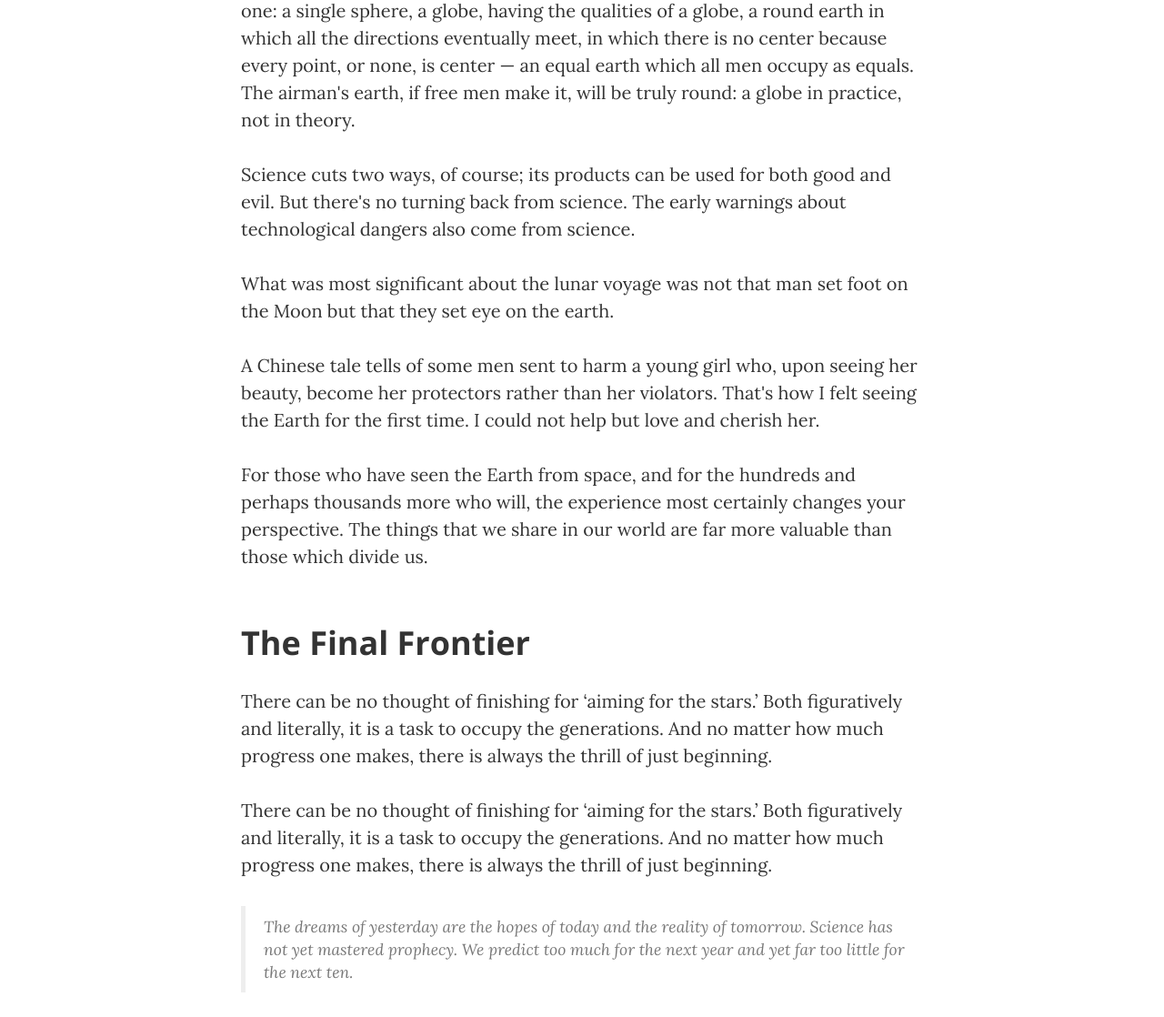
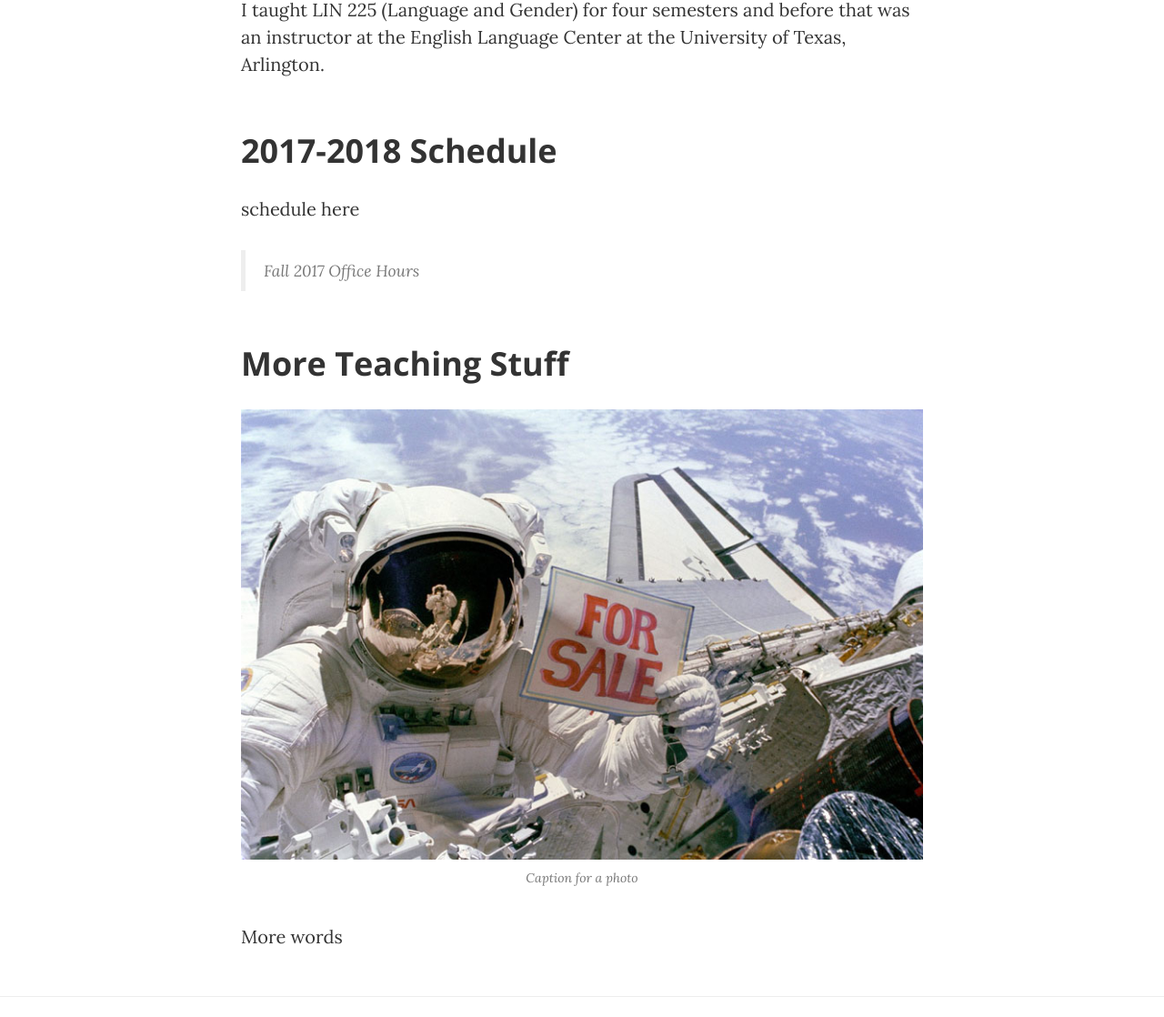
Before and after one commit to MonNesbitt/Website, a website: page teaching.html in a window 1280 px wide. Shown: the part 710-1828 px from the top of the page at 91% size. Drawn offline with nearby package versions, Linux system fonts and the light colour scheme.

Commit message:
Update teaching.html

```diff
--- a/teaching.html
+++ b/teaching.html
@@ -74,9 +74,9 @@
             <div class="row">
                 <div class="col-lg-8 col-lg-offset-2 col-md-10 col-md-offset-1">
                     <div class="post-heading">
-                        <h1>Man must explore, and this is exploration at its greatest</h1>
-                        <h2 class="subheading">Problems look mighty small from 150 miles up</h2>
-                        <span class="meta">Posted by <a href="#">Start Bootstrap</a> on August 24, 2014</span>
+                        <h1>quote about teaching</h1>
+                        <h2 class="subheading">and some more stuff</h2>
+                        <span class="meta">Author Name</span>
                     </div>
                 </div>
             </div>
@@ -88,40 +88,29 @@
         <div class="container">
             <div class="row">
                 <div class="col-lg-8 col-lg-offset-2 col-md-10 col-md-offset-1">
-                    <p>Never in all their history have men been able truly to conceive of the world as one: a single sphere, a globe, having the qualities of a globe, a round earth in which all the directions eventually meet, in which there is no center because every point, or none, is center — an equal earth which all men occupy as equals. The airman's earth, if free men make it, will be truly round: a globe in practice, not in theory.</p>
 
-                    <p>Science cuts two ways, of course; its products can be used for both good and evil. But there's no turning back from science. The early warnings about technological dangers also come from science.</p>
+                    <p>For the 2017-2018 academic year, I will be working as the Graduate Teaching Assistant for IAH 231C (The Globalization of World Englishes), being taught by Dr. xxx in the Fall and IAH 231 (Roles of Language in Society) being taught by Dr. Suzanne Wagner in the spring.</p>
+                    <p>I taught LIN 225 (Language and Gender) for four semesters and before that was an instructor at the English Language Center at the University of Texas, Arlington.</p>
 
-                    <p>What was most significant about the lunar voyage was not that man set foot on the Moon but that they set eye on the earth.</p>
+                    <h2 class="section-heading"> 2017-2018 Schedule</h2>
 
-                    <p>A Chinese tale tells of some men sent to harm a young girl who, upon seeing her beauty, become her protectors rather than her violators. That's how I felt seeing the Earth for the first time. I could not help but love and cherish her.</p>
+                    <p>schedule here</p>
 
-                    <p>For those who have seen the Earth from space, and for the hundreds and perhaps thousands more who will, the experience most certainly changes your perspective. The things that we share in our world are far more valuable than those which divide us.</p>
+                    <blockquote>Fall 2017 Office Hours </blockquote>
 
-                    <h2 class="section-heading">The Final Frontier</h2>
 
-                    <p>There can be no thought of finishing for ‘aiming for the stars.’ Both figuratively and literally, it is a task to occupy the generations. And no matter how much progress one makes, there is always the thrill of just beginning.</p>
 
-                    <p>There can be no thought of finishing for ‘aiming for the stars.’ Both figuratively and literally, it is a task to occupy the generations. And no matter how much progress one makes, there is always the thrill of just beginning.</p>
+                    <h2 class="section-heading">More Teaching Stuff</h2>
 
-                    <blockquote>The dreams of yesterday are the hopes of today and the reality of tomorrow. Science has not yet mastered prophecy. We predict too much for the next year and yet far too little for the next ten.</blockquote>
-
-                    <p>Spaceflights cannot be stopped. This is not the work of any one man or even a group of men. It is a historical process which mankind is carrying out in accordance with the natural laws of human development.</p>
-
-                    <h2 class="section-heading">Reaching for the Stars</h2>
-
-                    <p>As we got further and further away, it [the Earth] diminished in size. Finally it shrank to the size of a marble, the most beautiful you can imagine. That beautiful, warm, living object looked so fragile, so delicate, that if you touched it with a finger it would crumble and fall apart. Seeing this has to change a man.</p>
+                    <p></p>
 
                     <a href="#">
                         <img class="img-responsive" src="img/post-sample-image.jpg" alt="">
                     </a>
-                    <span class="caption text-muted">To go places and do things that have never been done before – that’s what living is all about.</span>
+                    <span class="caption text-muted">Caption for a photo</span>
 
-                    <p>Space, the final frontier. These are the voyages of the Starship Enterprise. Its five-year mission: to explore strange new worlds, to seek out new life and new civilizations, to boldly go where no man has gone before.</p>
+                    <p>More words</p>
 
-                    <p>As I stand out here in the wonders of the unknown at Hadley, I sort of realize there’s a fundamental truth to our nature, Man must explore, and this is exploration at its greatest.</p>
-
-                    <p>Placeholder text by <a href="http://spaceipsum.com/">Space Ipsum</a>. Photographs by <a href="https://www.flickr.com/photos/nasacommons/">NASA on The Commons</a>.</p>
                 </div>
             </div>
         </div>
```
